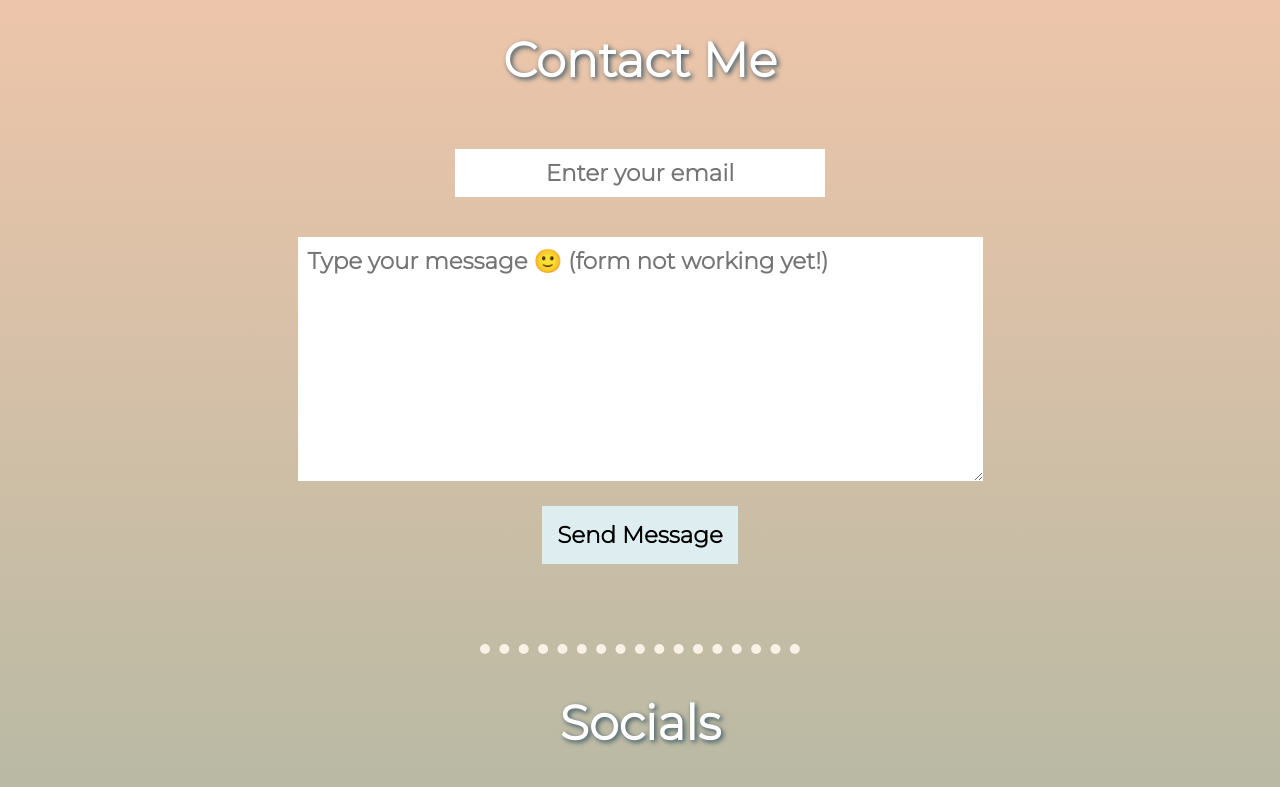
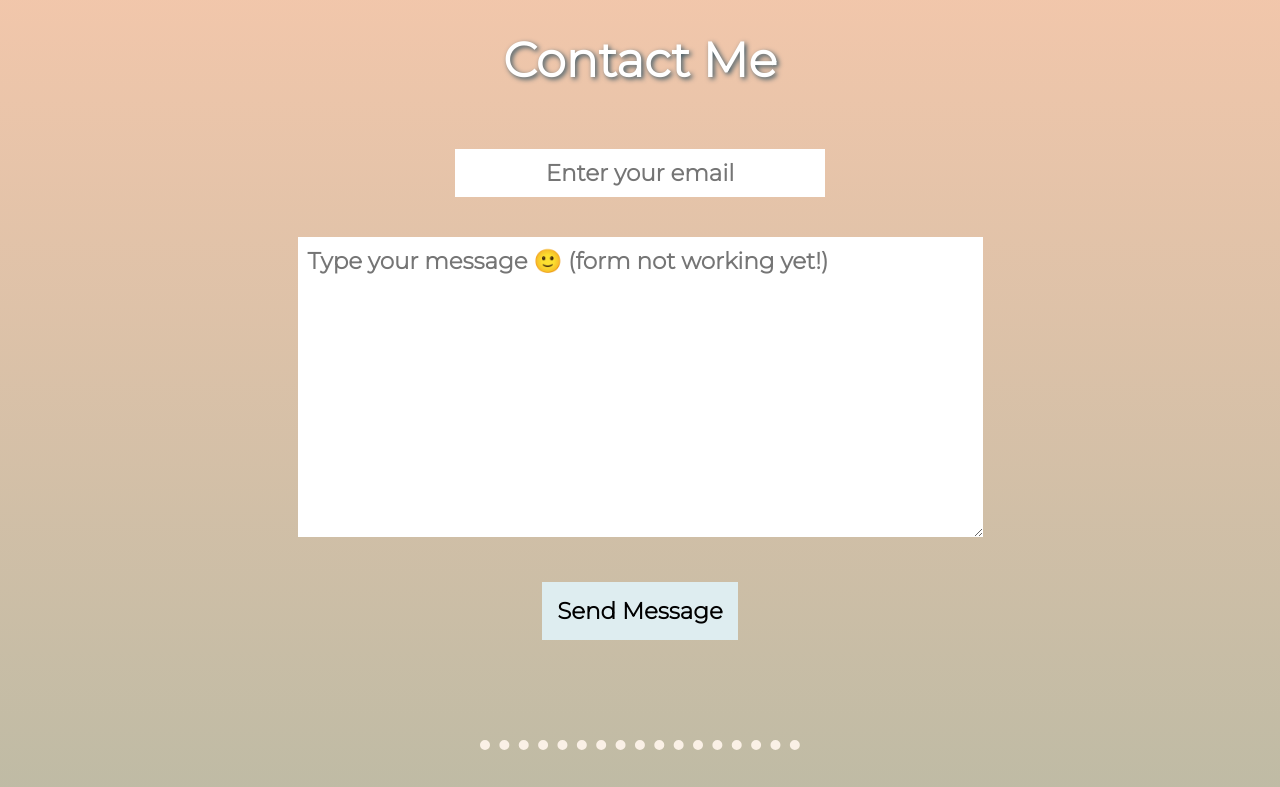
Before and after one commit to Croftee/CV, a plain HTML site: page index.html in a window 1280 px wide. Shown: the part 2110-2897 px from the top of the page. Drawn offline with Linux system fonts and the light colour scheme; a script that the page names is missing; a web font is replaced by a local one.

Commit message:
css form centering

```diff
--- a/css/style.css
+++ b/css/style.css
@@ -106,8 +106,13 @@ label {
     margin: 20px;
 }
 
+.formcontainer{
+    text-align: center;
+}
+
 .inputarea {
     margin: 20px;
+    max-width: 80%;
     padding: 10px;
     border-style: none;
     font-size: 1.2em;
@@ -122,6 +127,7 @@ label {
 }
 
 .submitButton {
+    margin: 20px;
     font-size: 1.2em;
     font-family: 'Montserrat', sans-serif;
     font-weight: 800;
--- a/index.html
+++ b/index.html
@@ -50,12 +50,14 @@
   <hr>
   <div class="divmargin">
     <h2>Contact Me</h2>
-    <form class="contact" onsubmit="return false" enctype="text/plain">
-      <input type="email" placeholder="Enter your email" class="inputarea email"><br>
-      <textarea rows="8" cols="50" placeholder="Type your message 🙂 (form not working yet!)"
-        class="inputarea"></textarea><br>
-      <input type="submit" value="Send Message" class="submitButton">
-    </form>
+    <div class="formcontainer">
+      <form class="contact" onsubmit="return false" enctype="text/plain">
+        <input type="email" placeholder="Enter your email" class="inputarea email"><br>
+        <textarea rows="10" cols="50" placeholder="Type your message 🙂 (form not working yet!)"
+          class="inputarea"></textarea><br>
+        <input type="submit" value="Send Message" class="submitButton">
+      </form>
+    </div>
   </div>
   <hr>
   <div>
```
